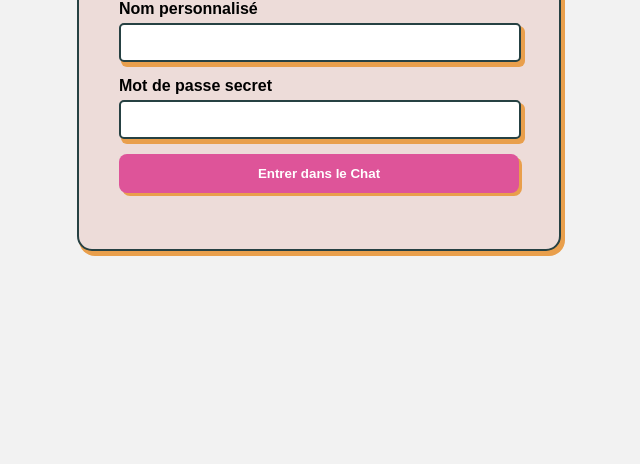
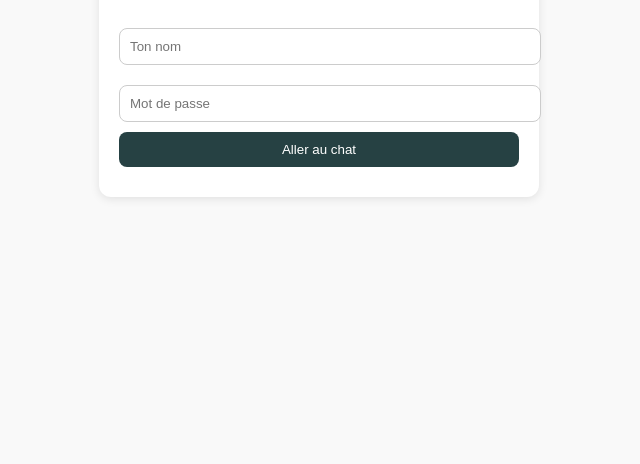
Before and after one commit to tresot/chat, a plain HTML site: page index.html in a window 1280 px wide. Shown: the part 336-800 px from the top of the page, without its empty margins (321-961 px from the left). Drawn offline with Linux system fonts and the light colour scheme.

Commit message:
Update index.html

```diff
--- a/index.html
+++ b/index.html
@@ -2,13 +2,13 @@
 <html lang="fr">
 
 <head>
-    <meta charset="UTF-8">
-    <meta name="viewport" content="width=device-width, initial-scale=1.0">
-    <title>Connexion au Chat</title>
+  <meta charset="UTF-8" />
+  <meta name="viewport" content="width=device-width, initial-scale=1.0" />
+  <title>Entrée</title>
   <style>
     body {
       font-family: Arial, sans-serif;
-            background-color: #f2f2f2;
+      background-color: #f9f9f9;
       display: flex;
       justify-content: center;
       align-items: center;
@@ -17,96 +17,93 @@
     }
 
     .container {
-            background-color: #EDDCD9;
-            padding: 40px;
-            border-radius: 15px;
-            border: 2px solid #264143;
-            box-shadow: 3px 4px 0px 1px #E99F4C;
-            width: 80%;
+      background-color: white;
+      border-radius: 12px;
+      box-shadow: 0 2px 10px rgba(0, 0, 0, 0.1);
+      padding: 20px;
+      width: 90%;
       max-width: 400px;
+      text-align: center;
     }
 
-        .title {
-            text-align: center;
-            font-size: 1.8em;
-            font-weight: bold;
-            margin-bottom: 20px;
-            color: #264143;
+    input {
+      padding: 10px;
+      margin: 10px 0;
+      width: 100%;
+      border-radius: 8px;
+      border: 1px solid #ccc;
     }
 
-        .form_group {
-            margin-bottom: 15px;
-        }
-
-        .form_group label {
-            display: block;
-            font-weight: 600;
-            margin-bottom: 5px;
-        }
-
-        .form_group input {
-            width: calc(100% - 22px);
+    button {
       padding: 10px;
-            border: 2px solid #264143;
-            border-radius: 5px;
-            box-shadow: 3px 4px 0px 1px #E99F4C;
-        }
-
-        .btn {
       width: 100%;
-            padding: 12px;
-            background-color: #DE5499;
+      background-color: #264143;
       color: white;
-            font-weight: bold;
       border: none;
       border-radius: 8px;
-            box-shadow: 3px 3px 0px 0px #E99F4C;
       cursor: pointer;
     }
 
-        .btn:hover {
-            opacity: 0.9;
-        }
-
-        .error-message {
+    .error {
       color: red;
       margin-top: 10px;
-            text-align: center;
     }
   </style>
 </head>
 
 <body>
   <div class="container">
-        <p class="title">Connexion au Chat</p>
-        <form id="loginForm">
-            <div class="form_group">
-                <label for="name">Nom personnalisé</label>
-                <input type="text" id="name" required>
-            </div>
-            <div class="form_group">
-                <label for="password">Mot de passe secret</label>
-                <input type="password" id="password" required>
-            </div>
-            <button type="submit" class="btn">Entrer dans le Chat</button>
-            <p id="errorMessage" class="error-message"></p>
-        </form>
+    <h2>Entre ton nom et le mot de passe</h2>
+    <input type="text" id="username" placeholder="Ton nom">
+    <input type="password" id="password" placeholder="Mot de passe">
+    <button onclick="login()">Aller au chat</button>
+    <div class="error" id="error"></div>
   </div>
 
+  <!-- Firebase -->
+  <script src="https://www.gstatic.com/firebasejs/8.10.1/firebase-app.js"></script>
+  <script src="https://www.gstatic.com/firebasejs/8.10.1/firebase-auth.js"></script>
+
   <script>
-        document.getElementById("loginForm").addEventListener("submit", function(e) {
-            e.preventDefault();
-            const name = document.getElementById("name").value.trim();
+    const firebaseConfig = {
+      apiKey: "AIzaSyAfWw2bWiJEfVrYDBhCuaG65b55qhbVma0",
+      authDomain: "chat-entre-amis.firebaseapp.com",
+      projectId: "chat-entre-amis",
+      storageBucket: "chat-entre-amis.appspot.com",
+      messagingSenderId: "515377701483",
+      appId: "1:515377701483:web:0f81538de26d5904f9472e"
+    };
+
+    firebase.initializeApp(firebaseConfig);
+    const auth = firebase.auth();
+
+    function login() {
+      const username = document.getElementById("username").value.trim();
       const password = document.getElementById("password").value;
-            const secret = "juste1";
+      const errorDiv = document.getElementById("error");
 
-            if (password === secret && name !== "") {
-                sessionStorage.setItem("username", name);
+      if (!username || !password) {
+        errorDiv.textContent = "Remplis tous les champs.";
+        return;
+      }
+
+      // Le bon mot de passe
+      const correctPassword = "motdepasse123"; // à remplacer par ton vrai mot de passe
+
+      if (password === correctPassword) {
+        // Connexion anonyme
+        auth.signInAnonymously()
+          .then(() => {
+            sessionStorage.setItem("username", username);
             window.location.href = "chat.html";
+          })
+          .catch((error) => {
+            errorDiv.textContent = "Erreur Firebase : " + error.message;
+          });
       } else {
-                document.getElementById("errorMessage").textContent = "Nom ou mot de passe incorrect.";
+        errorDiv.textContent = "Mot de passe incorrect.";
       }
-        });
+    }
   </script>
 </body>
 
```
Lines whose indentation alone changed are shown as unchanged.
